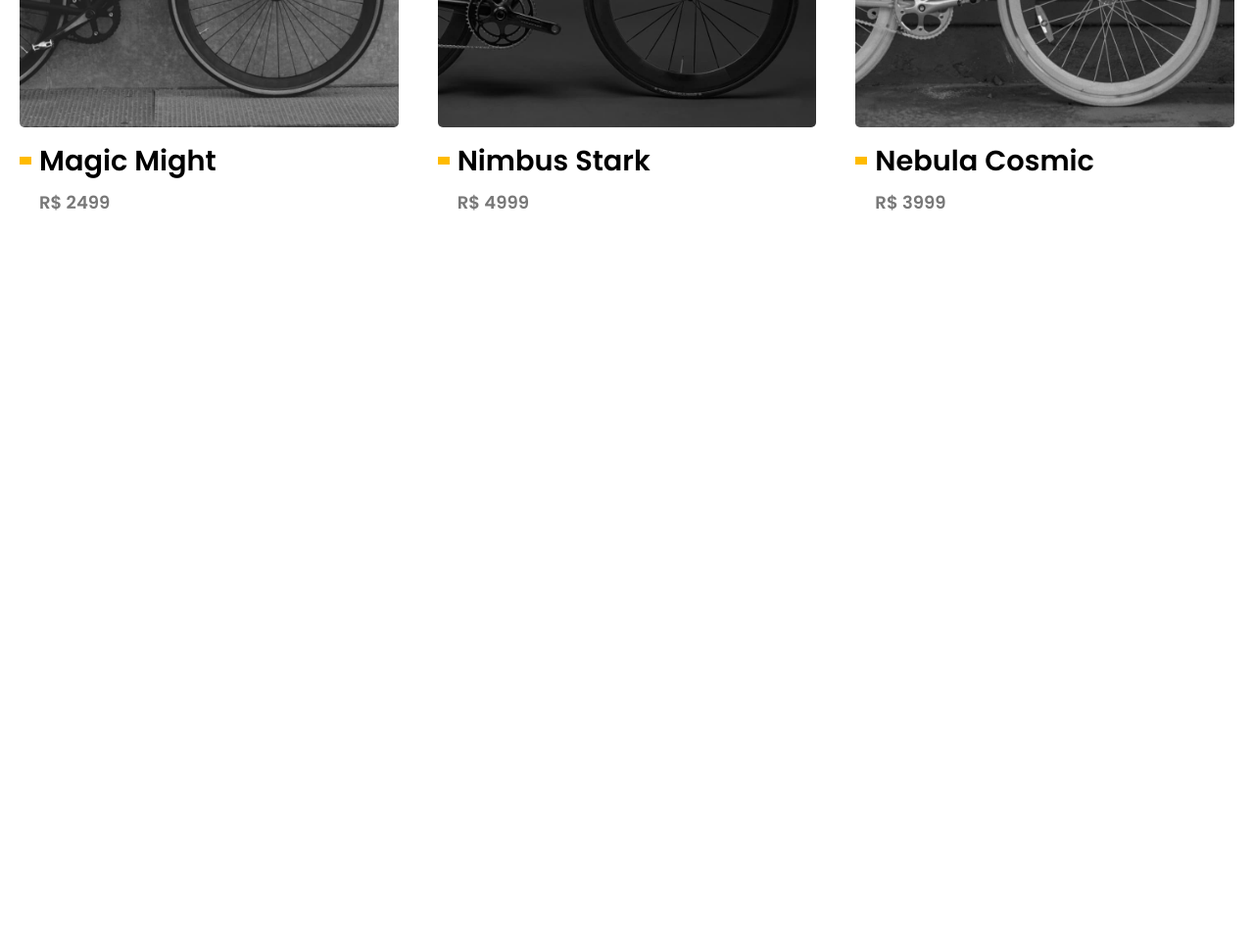
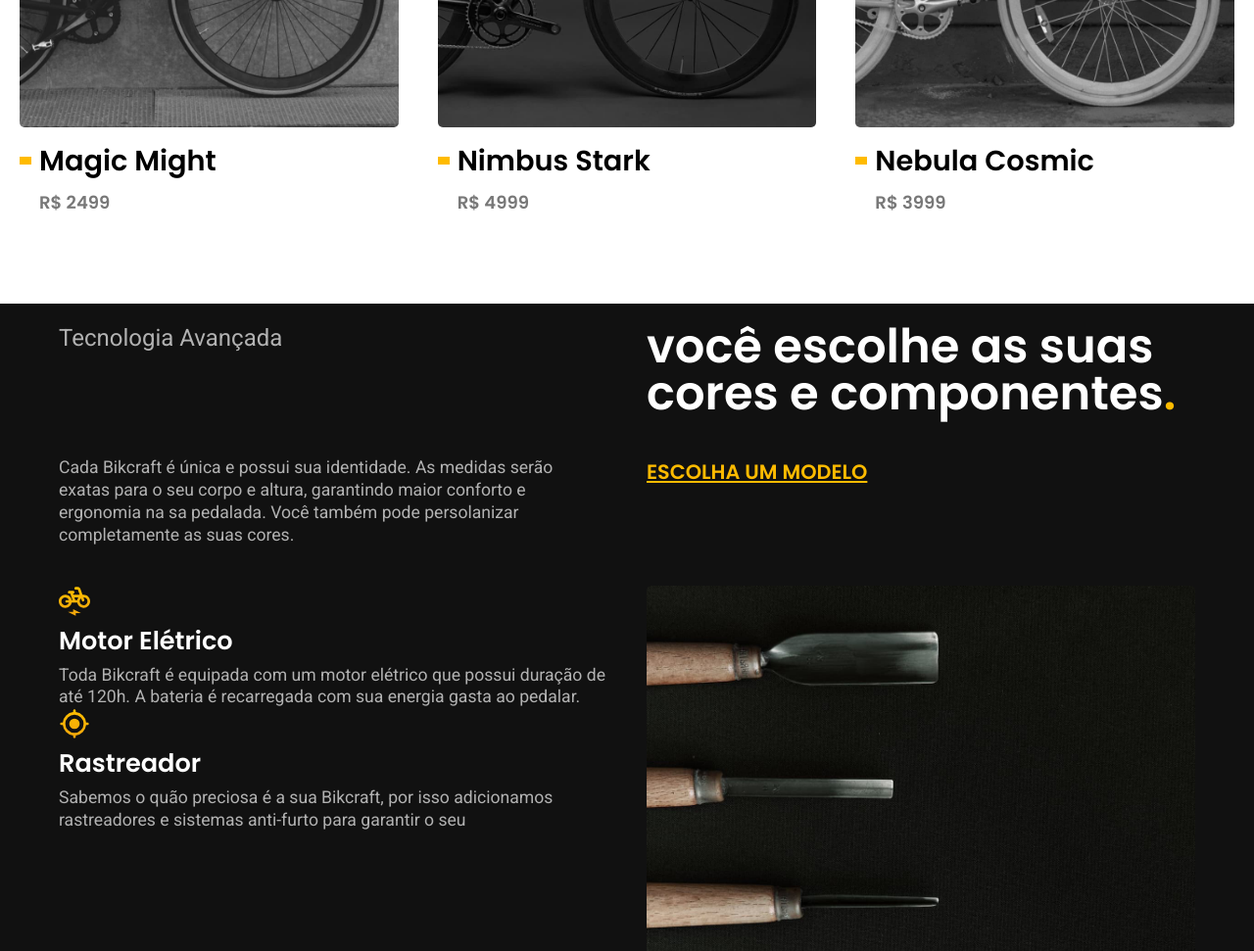
Before and after one commit to meliszalee/projeto-bikcraft, a plain HTML site: page index.html in a window 1280 px wide. Shown: the part 1278-2249 px from the top of the page at 98% size. Before the commit the page ends 1578 px from the top, so only its background shows below. Drawn offline with Linux system fonts and the light colour scheme.

Commit message:
tecnologia

```diff
--- a/css/global/gerais.css
+++ b/css/global/gerais.css
@@ -83,6 +83,14 @@ a{
     font-weight: 400;
 }
 
+.paragrafo-2{
+    font-size: 1.1rem;
+    line-height: 1.3;
+    color: var(--text2);
+    font-family: 'Roboto', sans-serif;
+    font-weight: 400;
+}
+
 .h3{
     font-size: 1.8rem;
     font-family: 'Poppins', sans-serif;
@@ -97,7 +105,24 @@ a{
     font-family: 'Poppins', sans-serif;
 }
 
+.texto-medio{
+    font-size: 3rem;
+    font-family: 'Poppins', sans-serif;
+    font-weight: 600;
+    line-height: 3rem;
+    color: var(--text1);
+}
+
 .espaco-vazio{
     height: 100px;
     background-color: var(--text1);
 }
+
+.selecionar{
+    color: var(--destaque1);
+    font-family: 'Poppins', sans-serif;
+    text-transform: uppercase;
+    font-weight: bold;
+    font-size: 1.3rem;
+    text-decoration: underline;
+}
--- a/css/global/header.css
+++ b/css/global/header.css
@@ -41,3 +41,40 @@
 .header-menu a:hover:after{
     width: 100%;
 }
+
+@media screen and (max-width: 800px) {
+    .header-menu{
+        gap: 20px;
+    }
+
+    .header-menu a{
+        background-color: var(--background2);
+        border-radius: 5px;
+
+        padding: 12px 16px;
+    }
+
+    .header-menu a:hover{
+        background-color: var(--backgroun3);
+    }
+
+    .header a::after{
+        display: none;
+    }
+}
+
+@media screen and (max-width: 600px) {
+    .botao{
+        padding: 12px 16px;
+        font-size: 16px;
+    }
+
+    .header-menu{
+        gap: 12px;
+    }
+
+    .header-menu a{
+        padding: 8px 12px;
+        font-size: 14px;
+    }
+}
--- a/css/home/introducao.css
+++ b/css/home/introducao.css
@@ -48,25 +48,6 @@
 }
 
 @media screen and (max-width: 800px) {
-    .header-menu{
-        gap: 20px;
-    }
-
-    .header-menu a{
-        background-color: var(--background2);
-        border-radius: 5px;
-
-        padding: 12px 16px;
-    }
-
-    .header-menu a:hover{
-        background-color: var(--backgroun3);
-    }
-
-    .header a::after{
-        display: none;
-    }
-
     .introducao-bg{
         background-color: var(--background2);
         padding-top: 40px;
@@ -94,24 +75,4 @@
     .introducao-img{
         margin-bottom: -60px;
     }
-
-    .lista-bicicletas{
-        padding-top: 0px;
-    }
 }
-
-@media screen and (max-width: 600px) {
-    .botao{
-        padding: 12px 16px;
-        font-size: 16px;
-    }
-
-    .header-menu{
-        gap: 12px;
-    }
-
-    .header-menu a{
-        padding: 8px 12px;
-        font-size: 14px;
-    }
-}
--- a/css/home/lista-bicicletas.css
+++ b/css/home/lista-bicicletas.css
@@ -18,6 +18,9 @@
     gap: 40px;
 
     padding: 20px;
+    padding-bottom: 30px;
+
+    overflow-x: auto;
 }
 
 .lista img{
@@ -37,13 +40,29 @@
 .lista h3::before{
     content: '';
     background-color: var(--destaque1);
+
     display: inline-block;
-
     height: 8px;
     width: 12px;
     margin-right: 8px;
+    transition: width 0.3s;
+}
+
+.lista a:hover h3::before{
+    width: 24px;
 }
 
 .lista li span{
     padding: 20px;
 }
+
+.lista li{
+    min-width: 280px;
+    flex: 1;
+}
+
+@media screen and (max-width: 800px) {
+    .lista-bicicletas{
+        padding-top: 0px;
+    }
+}
--- /dev/null
+++ b/css/home/tecnologia.css
@@ -0,0 +1,21 @@
+.tecnologia-bg{
+    background-color: var(--background2);
+}
+
+.tecnologia-conteudo{
+    display: grid;
+    grid-template-columns: 1fr 1fr;
+    gap: 40px;
+}
+
+.motor-rastreador{
+    color: var(--text1);
+}
+
+.motor-rastreador h3{
+    font-size: 1.6rem;
+}
+
+.tecnologia-img img{
+    height: 100%;
+}
--- a/css/style.css
+++ b/css/style.css
@@ -4,3 +4,4 @@
 @import "./global/header.css";
 @import "./home/introducao.css";
 @import "./home/lista-bicicletas.css";
+@import "/css/home/tecnologia.css";
--- a/index.html
+++ b/index.html
@@ -73,5 +73,34 @@
             </li>
         </ul>
     </article>
+
+    <article class="tecnologia-bg">
+        <div class="tecnologia container">
+            <div class="tecnologia-conteudo">
+                <span class="paragrafo">Tecnologia Avançada</span>
+                <h2 class="texto-medio">você escolhe as suas cores e componentes<span class="ponto-amarelo">.</span></h2>
+                <p class="paragrafo-2">Cada Bikcraft é única e possui sua identidade. As medidas serão exatas para o seu corpo e altura, garantindo maior conforto e ergonomia na sa pedalada. Você também pode persolanizar completamente as suas cores.</p>
+
+                <a href="./bicicletas.html" class="selecionar">Escolha um modelo</a>
+
+                <div class="motor-rastreador">
+                    <div class="motor">
+                        <img src="img/icones/eletrica.svg" alt="">
+                        <h3 class="h3">Motor Elétrico</h3>
+                        <p class="paragrafo-2">Toda Bikcraft é equipada com um motor elétrico que possui duração de até 120h. A bateria é recarregada com sua energia gasta ao pedalar.</p>
+                    </div>
+                    <div class="rastreador">
+                        <img src="img/icones/rastreador.svg" alt="">
+                        <h3 class="h3">Rastreador</h3>
+                        <p class="paragrafo-2">Sabemos o quão preciosa é a sua Bikcraft, por isso adicionamos rastreadores e sistemas anti-furto para garantir o seu</p>
+                    </div>
+                </div>
+
+                <div class="tecnologia-img">
+                    <img src="img/fotos/tecnologia.jpg" alt="">
+                </div>
+            </div>
+        </div>
+    </article>
 </body>
 </html>
```
